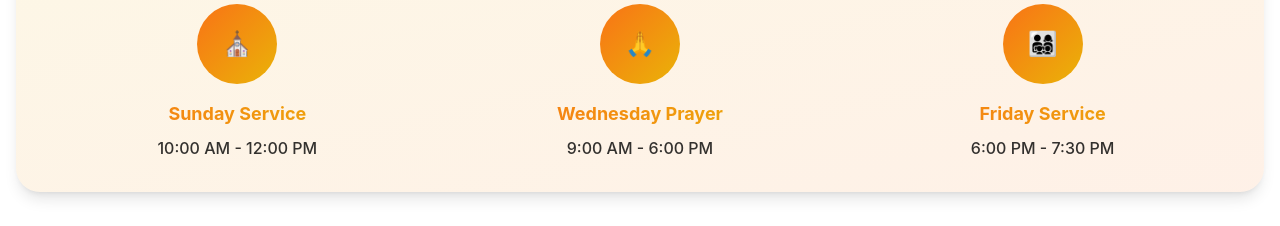
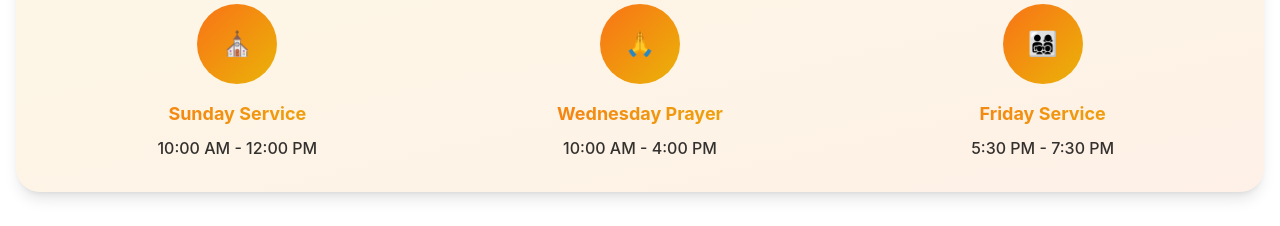
Before and after one commit to theonesteIT/phd-website, a React (Vite) app: page / in a window 1280 px wide. Shown: the part 2540-2766 px from the top of the page. Built offline with nearby package versions, Linux system fonts and the light colour scheme.

Commit message:
News changed

```diff
--- a/src/pages/Home.jsx
+++ b/src/pages/Home.jsx
@@ -177,14 +177,14 @@ function About() {
                 <span className="text-2xl">🙏</span>
               </div>
               <h4 className="font-bold text-lg bg-gradient-to-r from-orange-500 to-yellow-500 bg-clip-text text-transparent mb-2">Wednesday Prayer</h4>
-              <p className="text-black/80 font-medium">9:00 AM - 6:00 PM</p>
+              <p className="text-black/80 font-medium">10:00 AM - 4:00 PM</p>
             </div>
             <div className="text-center group">
               <div className="w-20 h-20 mx-auto mb-4 rounded-full bg-gradient-to-br from-orange-500 to-yellow-500 flex items-center justify-center group-hover:scale-110 transition-transform duration-300">
                 <span className="text-2xl">👨‍👩‍👧‍👦</span>
               </div>
               <h4 className="font-bold text-lg bg-gradient-to-r from-orange-500 to-yellow-500 bg-clip-text text-transparent mb-2">Friday Service</h4>
-              <p className="text-black/80 font-medium">6:00 PM - 7:30 PM</p>
+              <p className="text-black/80 font-medium">5:30 PM - 7:30 PM</p>
             </div>
           </div>
         </div>
```
